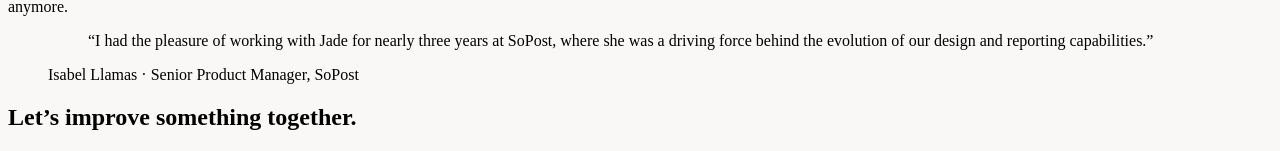
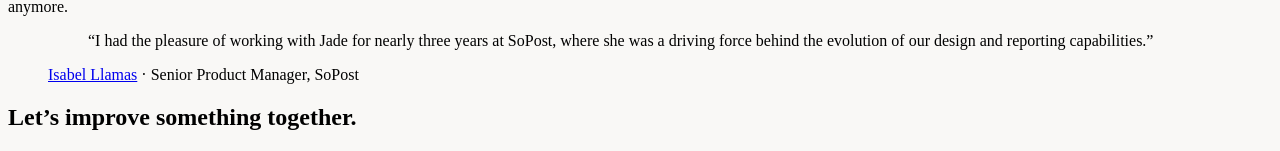
Before and after one commit to jadeparrish/portfolio, a Next.js app: page /work/reporting in a window 1280 px wide. Shown: the part 2468-2619 px from the top of the page. Built offline with nearby package versions, Linux system fonts and the light colour scheme.

Commit message:
Add LinkedIn profile link for Isabel Llamas

```diff
--- a/app/work/reporting/page.js
+++ b/app/work/reporting/page.js
@@ -292,6 +292,7 @@ export default function ReportingCaseStudy() {
             }
             name="Isabel Llamas"
             role="Senior Product Manager, SoPost"
+            href="https://www.linkedin.com/in/isabelllamasroman/"
           />
         </section>
 
```
